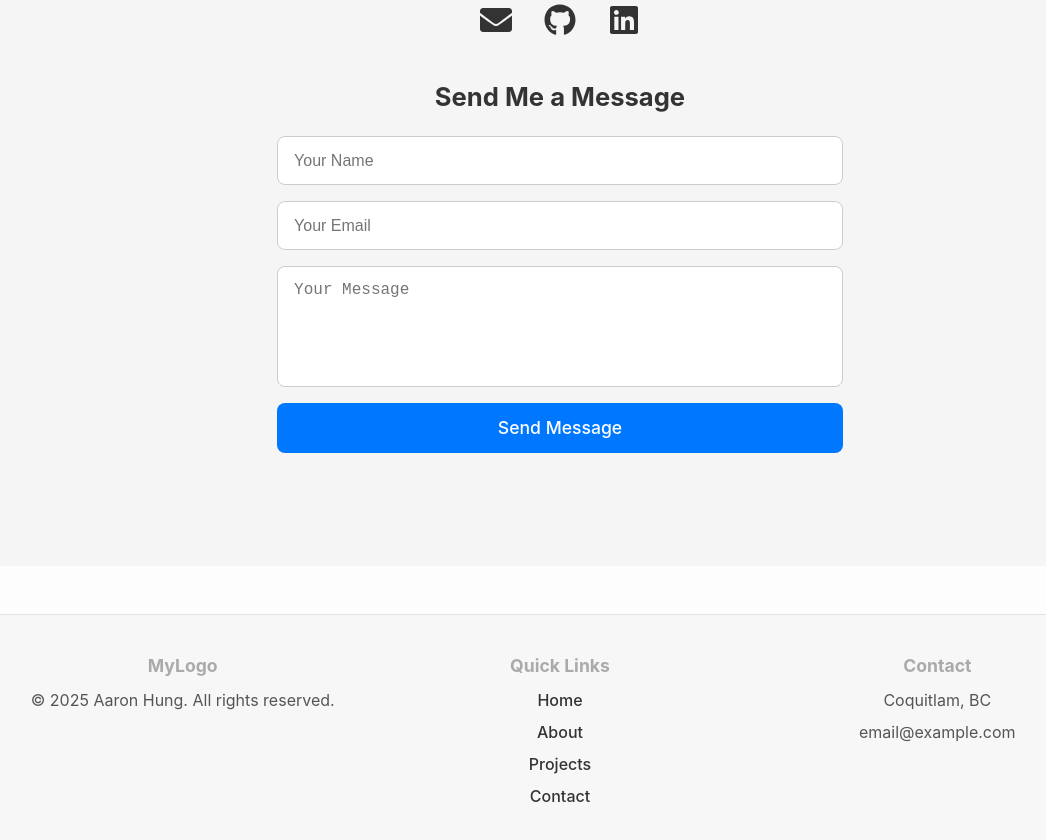
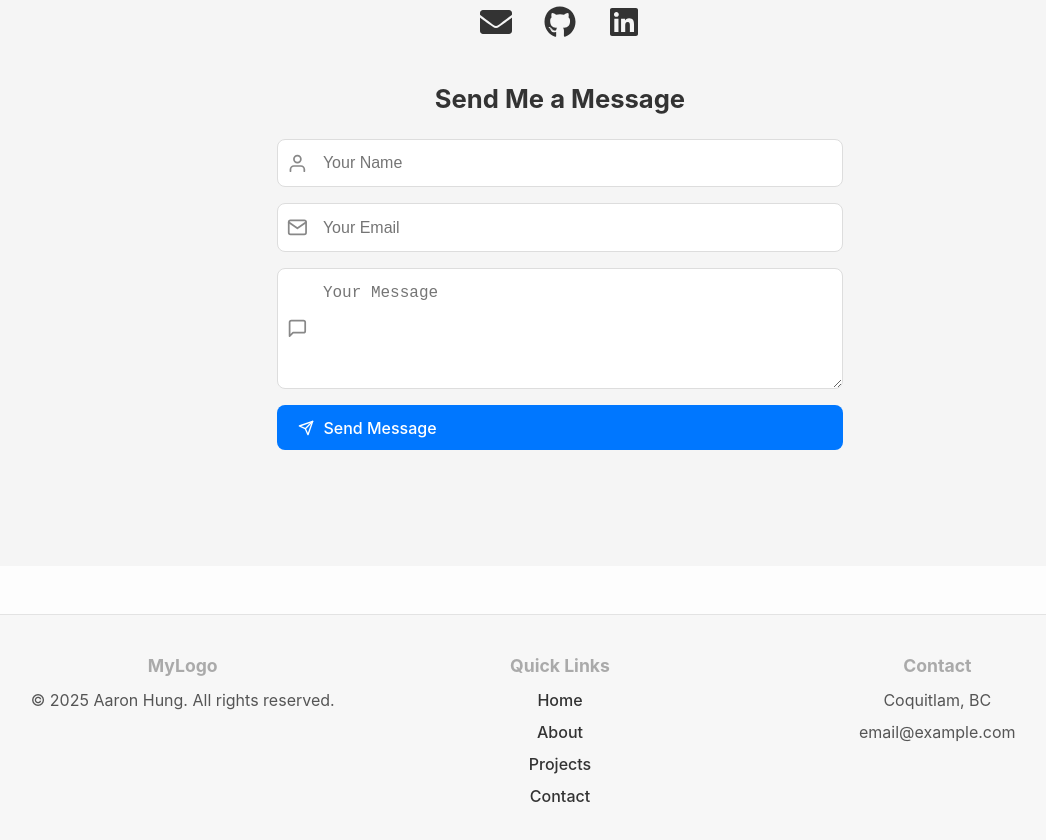
Before and after one commit to ahung1709/portfolio-ah01-vite, a React (Vite) app: page / in a window 1280 px wide. Shown: the part 3760-4600 px from the top of the page, without its empty margins (80-1126 px from the left). Built offline with nearby package versions, Linux system fonts and the light colour scheme.

Commit message:
update logo and styles for contact form

```diff
--- a/src/components/ContactForm/ContactForm.css
+++ b/src/components/ContactForm/ContactForm.css
@@ -13,35 +13,67 @@
   font-weight: bold;
 }
 
-.contact-form input,
-.contact-form textarea {
+.input-group {
+  position: relative;
+  display: flex;
+  align-items: center;
+}
+
+.input-group input,
+.input-group textarea {
   width: 100%;
-  padding: 0.9rem 1rem;
-  border: 1px solid #ccc;
+  padding: 0.9rem 0.9rem 0.9rem 2.8rem;
+  border: 1px solid #ddd;
   border-radius: 8px;
   font-size: 1rem;
-  resize: none;
+  transition: all 0.25s ease;
 }
 
-.contact-form input:focus,
-.contact-form textarea:focus {
+.input-group input:focus,
+.input-group textarea:focus {
   border-color: #0077ff;
-  outline: none;
+  box-shadow: 0 0 0 3px rgba(0, 119, 255, 0.15);
 }
 
-.contact-form button {
-  padding: 0.9rem;
-  font-size: 1.1rem;
-  border: none;
+.input-icon {
+  position: absolute;
+  left: 10px;
+  font-size: 1.3rem;
+  color: #888;
+  transition: 0.25s;
+}
+
+.input-group:focus-within .input-icon {
+  color: #0077ff;
+  transform: scale(1.15);
+}
+
+.send-btn {
+  display: flex;
+  align-items: center;
+  gap: 0.6rem;
   background-color: #0077ff;
   color: white;
+  padding: 0.8rem 1.3rem;
   border-radius: 8px;
+  font-size: 1rem;
+  border: none;
   cursor: pointer;
-  transition: opacity 0.25s ease;
+  transition: background 0.25s, transform 0.25s;
 }
 
-.contact-form button:hover {
-  opacity: 0.85;
+.send-btn:hover {
+  background-color: #005fcc;
+}
+
+.send-btn:active {
+  transform: scale(0.95);
+}
+
+.form-success,
+.form-error {
+  margin-top: 1rem;
+  animation: fadeIn 0.4s ease-out;
 }
 
 .form-success {
@@ -55,3 +87,14 @@
   color: red;
   font-weight: 500;
 }
+
+@keyframes fadeIn {
+  from {
+    opacity: 0;
+    transform: translateY(6px);
+  }
+  to {
+    opacity: 1;
+    transform: translateY(0);
+  }
+}
--- a/src/components/ContactForm/ContactForm.jsx
+++ b/src/components/ContactForm/ContactForm.jsx
@@ -1,5 +1,6 @@
 import React, { useState } from 'react';
 import emailjs from '@emailjs/browser';
+import { FiUser, FiMail, FiMessageSquare, FiSend } from 'react-icons/fi';
 import './ContactForm.css';
 
 const ContactForm = () => {
@@ -31,18 +32,28 @@ const ContactForm = () => {
     <form className='contact-form' onSubmit={sendEmail}>
       <h3 className='form-title'>Send Me a Message</h3>
 
-      <input type='text' name='from_name' placeholder='Your Name' required />
+      <div className='input-group'>
+        <FiUser className='input-icon' />
+        <input type='text' name='from_name' placeholder='Your Name' required />
+      </div>
 
-      <input type='email' name='from_email' placeholder='Your Email' required />
+      <div className='input-group'>
+        <FiMail className='input-icon' />
+        <input
+          type='email'
+          name='from_email'
+          placeholder='Your Email'
+          required
+        />
+      </div>
 
-      <textarea
-        name='message'
-        rows='5'
-        placeholder='Your Message'
-        required
-      ></textarea>
+      <div className='input-group textarea-group'>
+        <FiMessageSquare className='input-icon' />
+        <textarea name='message' rows='5' placeholder='Your Message' required />
+      </div>
 
-      <button type='submit'>
+      <button type='submit' className='send-btn'>
+        <FiSend />
         {status === 'sending' ? 'Sending...' : 'Send Message'}
       </button>
 
```
